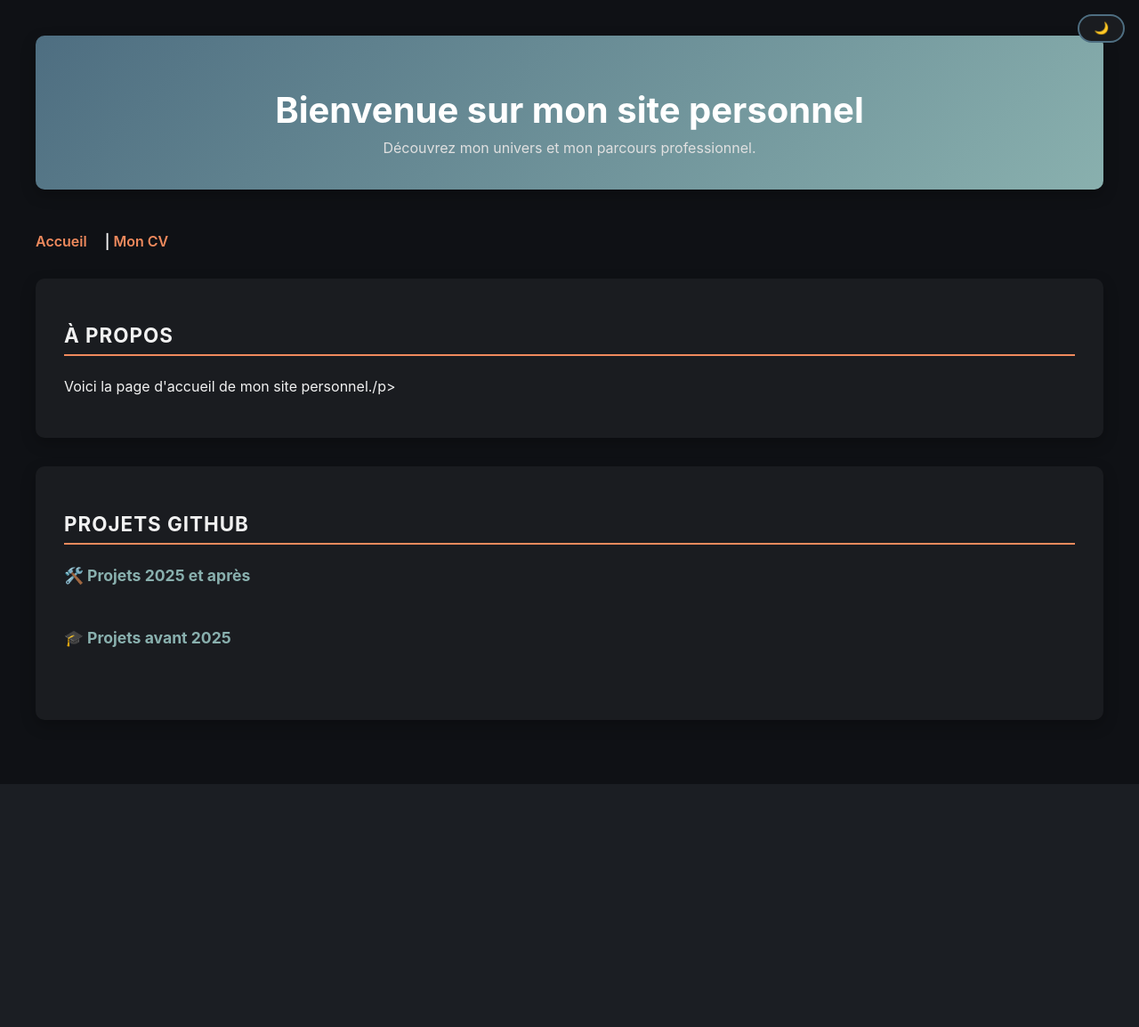
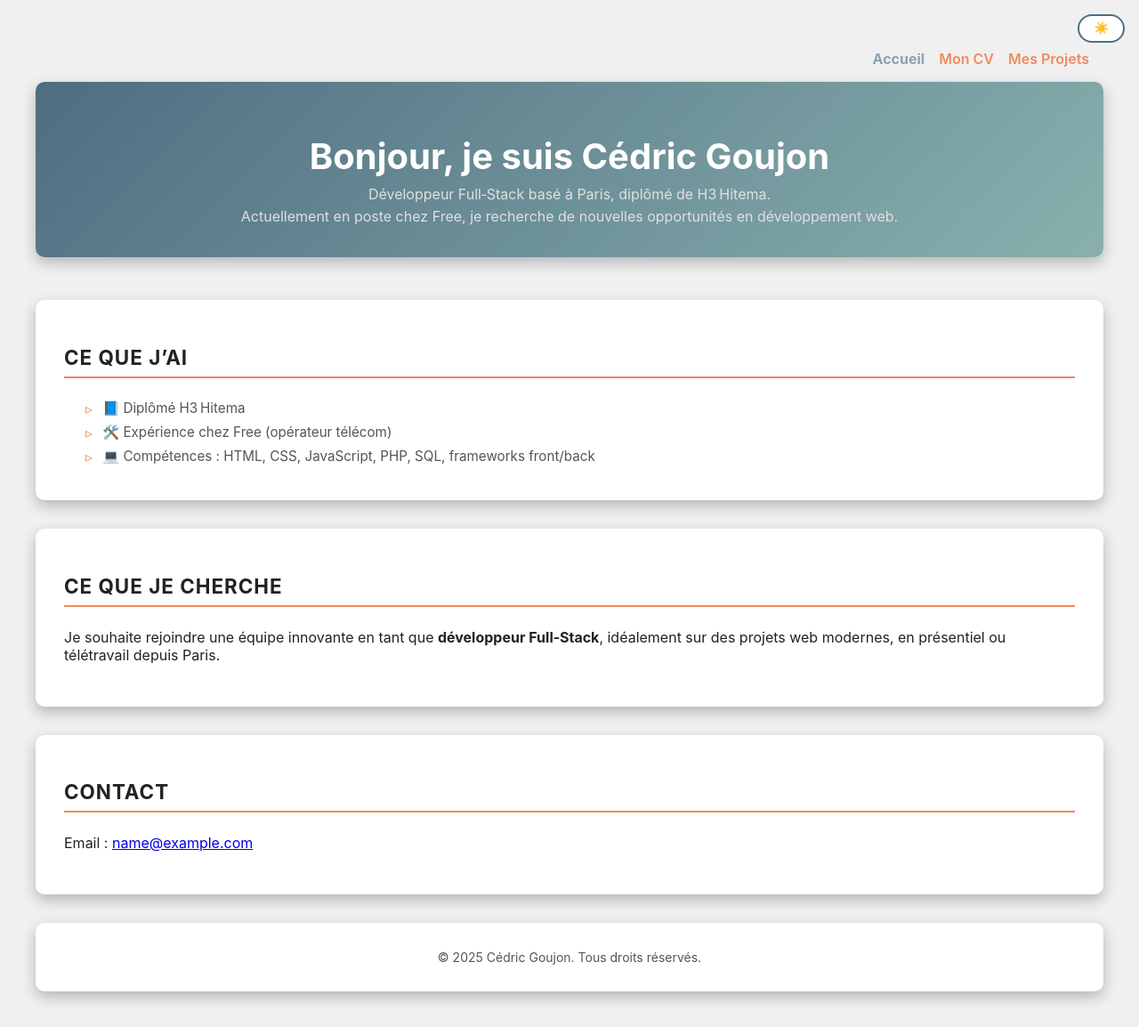
Before and after one commit to HrexD/cedric-goujon.fr, a PHP site: page / in a window 1280 px wide. Shown: the whole page at 89% size. Before the commit the page ends 881 px from the top, so only its background shows below. Run offline with PHP 8.4, Linux system fonts and the light colour scheme; tables that the repository leaves empty or names only in its code hold one stand-in row (values such as "Sample post"); a stand-in replaces the project's code that opens the database connection.

Commit message:
10/07/25 - MAJ globale

```diff
--- a/index.php
+++ b/index.php
@@ -1,71 +1,49 @@
+<?php
+require 'config.php';
+$user = $pdo->query("SELECT * FROM utilisateur_principal LIMIT 1")->fetch();
+?>
 <!DOCTYPE html>
 <html lang="fr">
 <head>
-  <meta charset="UTF-8" />
-  <meta name="viewport" content="width=device-width, initial-scale=1" />
-  <title>Accueil - Mon site perso</title>
-  <link rel="stylesheet" href="style.css" />
-
+  <meta charset="UTF-8">
+  <meta name="viewport" content="width=device-width, initial-scale=1">
+  <title>Accueil – Cédric Goujon</title>
+  <link rel="icon" href="favicon.png" type="image/png">
+  <link rel="stylesheet" href="style.css">
 </head>
-<body><button id="theme-toggle">🌙</button>
-
-
-<header>
-  <h1>Bienvenue sur mon site personnel</h1>
-  <p>Découvrez mon univers et mon parcours professionnel.</p>
-</header>
-
-<nav>
-  <a href="index.php">Accueil</a> |
-  <a href="cv.php">Mon CV</a>
-</nav>
-
-<section>
-  <h2>À propos</h2>
-  <p>Voici la page d'accueil de mon site personnel./p>
-</section>
-<section id="github-projects">
-  <h2><i class="fab fa-github"></i> Projets GitHub</h2>
-
-  <h3>🛠️ Projets 2025 et après</h3>
-  <div id="repos-post" class="repo-grid"></div>
-
-  <h3>🎓 Projets avant 2025</h3>
-  <div id="repos-pre" class="repo-grid"></div>
-</section>
-
+<body>
+  <button id="theme-toggle" aria-label="Basculer thème">☀️</button>
+  <nav aria-label="Navigation principale">
+    <a href="index.php" id="active">Accueil</a>
+    <a href="cv.php">Mon CV</a>
+    <a href="projets.php">Mes Projets</a>
+  </nav>
+  <header>
+    <h1>Bonjour, je suis <strong>Cédric Goujon</strong></h1>
+    <p>Développeur Full‑Stack basé à Paris, diplômé de H3 Hitema.</p>
+    <p>Actuellement en poste chez Free, je recherche de nouvelles opportunités en développement web.</p>
+  </header>
+  <main>
+    <section class="about">
+      <h2>Ce que j’ai</h2>
+      <ul>
+        <li>📘 Diplômé H3 Hitema</li>
+        <li>🛠️ Expérience chez Free (opérateur télécom)</li>
+        <li>💻 Compétences : HTML, CSS, JavaScript, PHP, SQL, frameworks front/back</li>
+      </ul>
+    </section>
+    <section class="looking">
+      <h2>Ce que je cherche</h2>
+      <p>Je souhaite rejoindre une équipe innovante en tant que <strong>développeur Full‑Stack</strong>, idéalement sur des projets web modernes, en présentiel ou télétravail depuis Paris.</p>
+    </section>
+    <section class="contact">
+      <h2>Contact</h2>
+      <p>Email : <a href="mailto:<?= htmlspecialchars($user['email']) ?>"><?= htmlspecialchars($user['email']) ?></a></p>
+    </section>
+  </main>
+  <footer>
+    <p>&copy; <?= date('Y') ?> Cédric Goujon. Tous droits réservés.</p>
+  </footer>
+  <script src="script.js"></script>
 </body>
-<script>
- const toggleBtn = document.getElementById("theme-toggle");
-toggleBtn.addEventListener("click", () => {
-  document.documentElement.classList.toggle("light-theme");
-  toggleBtn.textContent = document.documentElement.classList.contains("light-theme") ? "☀️" : "🌙";
-  });
-
-  const username = "HrexD";
-  const postContainer = document.getElementById("repos-post");
-  const preContainer = document.getElementById("repos-pre");
-
-  fetch(`https://api.github.com/users/${username}/repos`)
-    .then(res => res.json())
-    .then(repos => {
-      repos
-        .sort((a, b) => new Date(b.created_at) - new Date(a.created_at))
-        .forEach(repo => {
-          const year = new Date(repo.created_at).getFullYear();
-          const isPost2025 = year >= 2025;
-
-          const card = document.createElement("div");
-          card.className = "repo-card";
-          card.innerHTML = `
-            <h4><a href="${repo.html_url}" target="_blank">${repo.name}</a></h4>
-            <p>${repo.description || "Aucune description fournie."}</p>
-            <p><strong>Créé en :</strong> ${year}</p>
-          <!--  <a class="repo-link" href="${repo.html_url}" target="_blank">Voir sur GitHub</a> -->
-          `;
-
-          (isPost2025 ? postContainer : preContainer).appendChild(card);
-        });
-    });
-</script>
 </html>
--- a/style.css
+++ b/style.css
@@ -1,5 +1,19 @@
+:root, html {
+  --background: #f0f0f0;
+  --surface: #ffffff;
+  --text: #222222;
+  --text-muted: #555555;
+  --primary: #4e6e81;
+  --secondary: #89b0ae;
+  --accent: #f08a5d;
+    --accent-active: #89a4b0;
+    --radius: 10px;
+  --shadow: 0 6px 16px rgba(0, 0, 0, 0.25);
+  --font: 'Inter', sans-serif;
+  --font-mono: 'Fira Code', monospace;
+}
 
-:root, html {
+:root.dark-theme, html.dark-theme {
   --primary: #4e6e81;
   --secondary: #89b0ae;
   --background: #0f1115;
@@ -7,21 +21,15 @@
   --text: #f1f1f1;
   --text-muted: #a0a5b0;
   --accent: #f08a5d;
-  --radius: 10px;
-  --shadow: 0 6px 16px rgba(0, 0, 0, 0.25);
-  --font: 'Inter', sans-serif;
-  --font-mono: 'Fira Code', monospace;
+  --accent-active: #89a4b0;
+
 }
 
-:root.light-theme, html.light-theme {
-  --background: #f0f0f0;
-  --surface: #ffffff;
-  --text: #222222;
-  --text-muted: #555555;
-  --primary: #4e6e81;
-  --secondary: #89b0ae;
-  --accent: #f08a5d;
+#active {
+  color: var(--accent-active);
+  font-weight: bold;
 }
+
 
 body {
   background-color: var(--background) !important;
@@ -252,19 +260,76 @@
   text-decoration: underline;
 }
 
+.badges {
+  display: flex;
+  flex-wrap: wrap;
+  gap: 0.3rem;
+}
+
+.lang-badge {
+  background-color: #e0e0e0;
+  color: #333;
+  padding: 0.2rem 0.6rem;
+  font-size: 0.75rem;
+  border-radius: 0.5rem;
+  white-space: nowrap;
+  line-height: 1.2;
+}
+
 nav {
-  margin-bottom: 2rem;
-  font-weight: 600;
+  display: flex;
+  justify-content: flex-end;
+  gap: 1rem;
+  padding: 1rem;
 }
 
 nav a {
   color: var(--accent);
   text-decoration: none;
-  margin-right: 1rem;
+  font-weight: 600;
 }
 
 nav a:hover {
   text-decoration: underline;
+}
+
+footer {
+  background-color: var(--surface);
+  color: var(--text-muted);
+  padding: 1rem;
+  border-radius: var(--radius);
+  box-shadow: var(--shadow);
+  margin-top: 2rem;
+  font-size: 0.875rem;
+  text-align: center;
+}
+
+.footer-content {
+  display: flex;
+  justify-content: center;
+  align-items: center;
+  gap: 1.5rem;
+  flex-wrap: wrap;
+}
+
+.footer-content span {
+  display: flex;
+  align-items: center;
+}
+
+footer a {
+  color: var(--accent);
+  text-decoration: none;
+  margin: 0 0.25rem;
+}
+
+footer a:hover {
+  text-decoration: underline;
+}
+
+footer .heart {
+  color: var(--accent);
+  margin: 0 0.25rem;
 }
 
 
```
Also changed, not shown: other parts of style.css (+70 -1 lines), cv.php (+18 -12 lines), projets.php (added, +61 -0 lines), favicon.png (added).
